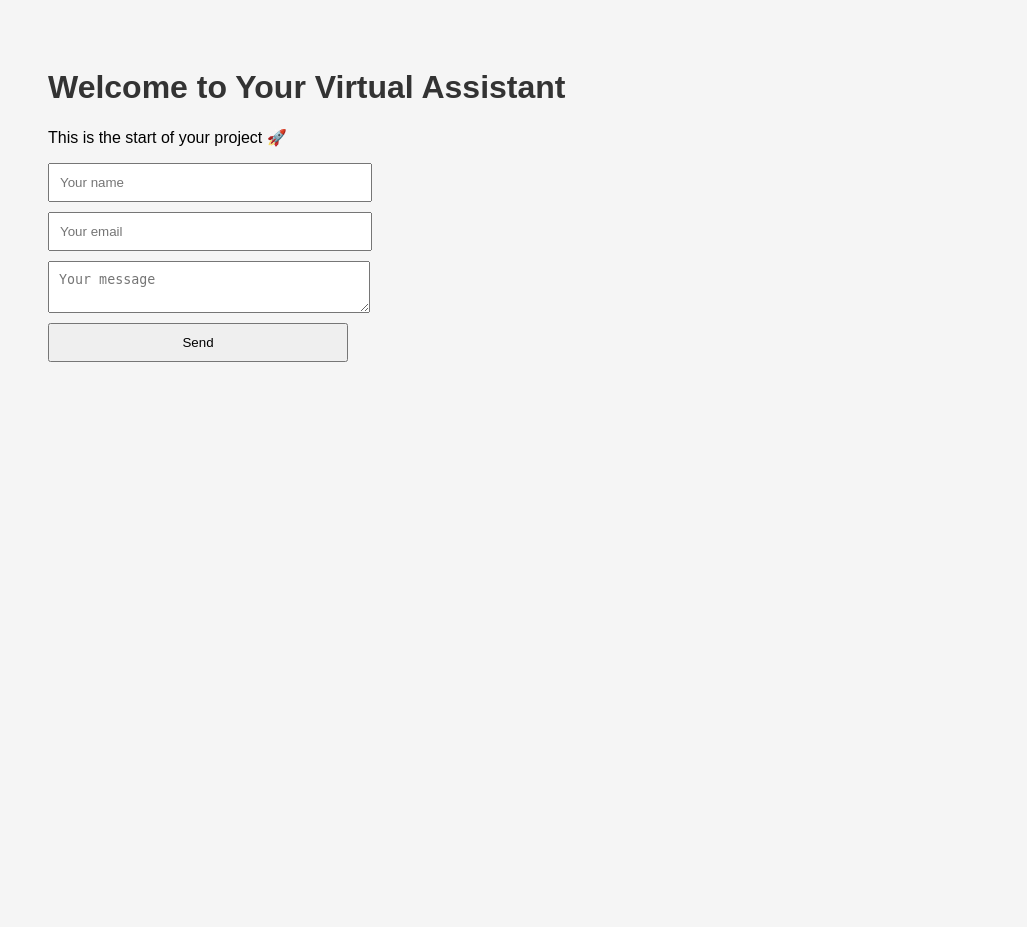
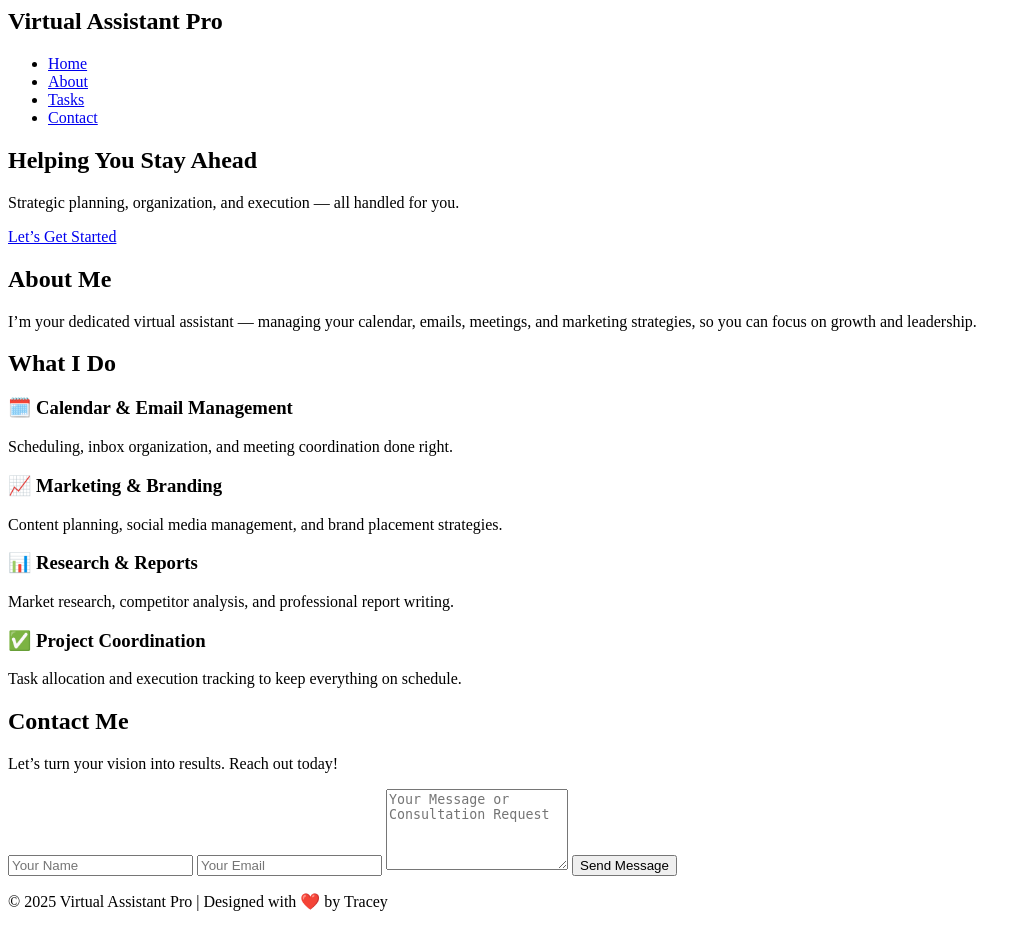
Before and after one commit to KiarieTracy/My-virtual-assistant, a Flask app: page / in a window 1280 px wide. Shown: the whole page, without its empty margins (0-1027 px from the left). Before the commit the page ends 362 px from the top, so only its background shows below. Run offline with Flask 3, Linux system fonts and the light colour scheme.

Commit message:
Enhance index.html with new sections and navigation
Added navigation, sections for about, tasks, and contact, and improved overall structure.

```diff
--- a/templates/index.html
+++ b/templates/index.html
@@ -1,25 +1,68 @@
-<!DOCTYPE html>
-<html lang="en">
-<head>
-    <meta charset="UTF-8">
-    <title>Virtual Assistant</title>
-    <link rel="stylesheet" href="{{ url_for('static', filename='style.css') }}">
-</head>
 <body>
+    <header>
+        <nav>
+            <h1>Virtual Assistant Pro</h1>
+            <ul>
+                <li><a href="#home">Home</a></li>
+                <li><a href="#about">About</a></li>
+                <li><a href="#tasks">Tasks</a></li>
+                <li><a href="#contact">Contact</a></li>
+            </ul>
+        </nav>
+    </header>
 
-<h1>Welcome to Your Virtual Assistant</h1>
-<p>This is the start of your project 🚀</p>
+    <section id="home" class="hero">
+        <h2>Helping You Stay Ahead</h2>
+        <p>Strategic planning, organization, and execution — all handled for you.</p>
+        <a href="#contact" class="btn">Let’s Get Started</a>
+    </section>
 
-<form action="/contact" method="POST">
-    <input type="text" name="name" placeholder="Your name" required>
-    <input type="email" name="email" placeholder="Your email" required>
-    <textarea name="message" placeholder="Your message"></textarea>
-    <button type="submit">Send</button>
-</form>
+    <section id="about">
+        <h2>About Me</h2>
+        <p>I’m your dedicated virtual assistant — managing your calendar, emails, meetings, and marketing strategies, so you can focus on growth and leadership.</p>
+    </section>
 
-{% if success %}
-<p style="color: green;">{{ success }}</p>
-{% endif %}
+    <section id="tasks">
+        <h2>What I Do</h2>
+        <div class="task-list">
+            <div class="task-card">
+                <h3>🗓️ Calendar & Email Management</h3>
+                <p>Scheduling, inbox organization, and meeting coordination done right.</p>
+            </div>
+            <div class="task-card">
+                <h3>📈 Marketing & Branding</h3>
+                <p>Content planning, social media management, and brand placement strategies.</p>
+            </div>
+            <div class="task-card">
+                <h3>📊 Research & Reports</h3>
+                <p>Market research, competitor analysis, and professional report writing.</p>
+            </div>
+            <div class="task-card">
+                <h3>✅ Project Coordination</h3>
+                <p>Task allocation and execution tracking to keep everything on schedule.</p>
+            </div>
+        </div>
+    </section>
 
+    <section id="contact">
+    <h2>Contact Me</h2>
+    <p>Let’s turn your vision into results. Reach out today!</p>
+
+    <form action="/contact" method="POST" class="contact-form">
+        <input type="text" name="name" placeholder="Your Name" required>
+        <input type="email" name="email" placeholder="Your Email" required>
+        <textarea name="message" rows="5" placeholder="Your Message or Consultation Request" required></textarea>
+        <button type="submit" class="btn">Send Message</button>
+    </form>
+
+    {% if success %}
+        <p class="success-message">{{ success }}</p>
+    {% endif %}
+</section>
+
+
+    <footer>
+        <p>© 2025 Virtual Assistant Pro | Designed with ❤️ by Tracey</p>
+    </footer>
 </body>
 </html>
```
